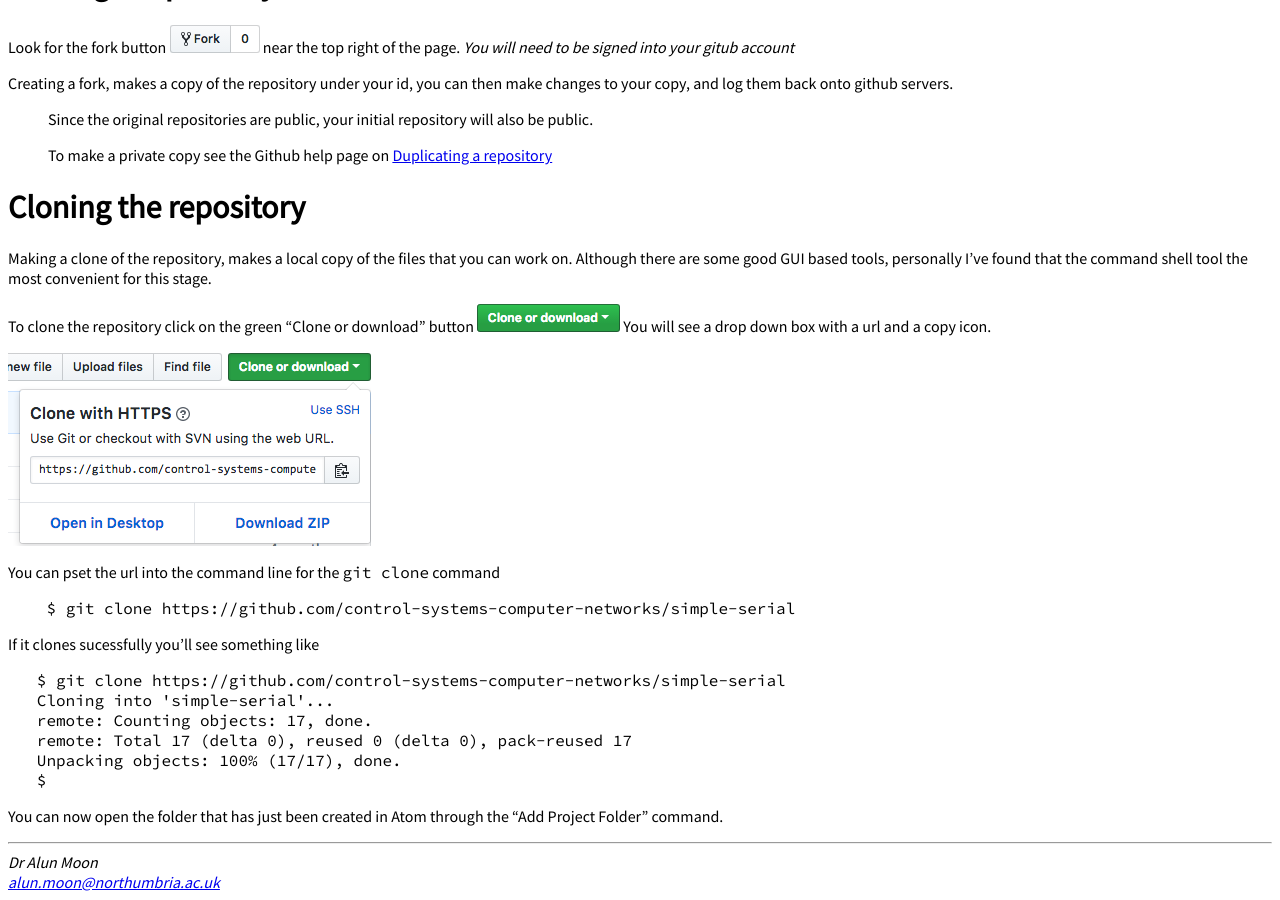
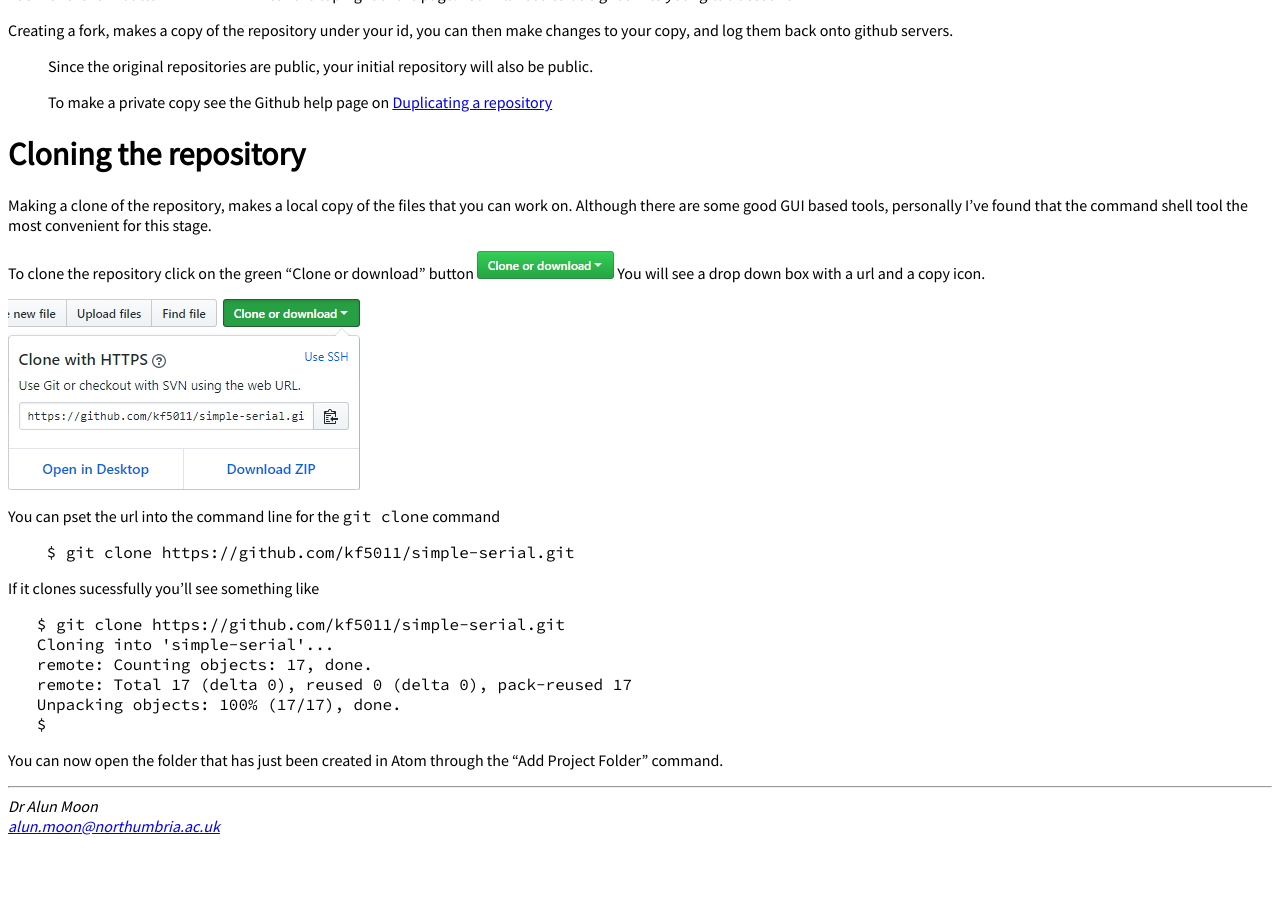
Before and after one commit to kf5011/kf5011.github.io, a Jekyll site: the page built from getting-started.md, in a window 1280 px wide and 900 px high, scrolled down 1264 px. Built offline with Jekyll 4.4.1, drawn with Linux system fonts in a browser that asks for light colours; our own code applies the rules of GitHub Pages for plain Markdown files; after the commit the page ends 2108 px from its top, so only the background shows below that; part of the change alters nothing that is shown.

Commit message:
redone some screen grabs for renamed organisation

````diff
--- a/getting-started.md
+++ b/getting-started.md
@@ -47,13 +47,13 @@ To clone the repository click on the green "Clone or download" button
 You can pset the url into the command line for the `git clone` command
 
    ```shell_session
-    $ git clone https://github.com/control-systems-computer-networks/simple-serial
+    $ git clone https://github.com/kf5011/simple-serial.git
    ```
 
 If it clones sucessfully you'll see something like
 
    ```shell_session
-   $ git clone https://github.com/control-systems-computer-networks/simple-serial
+   $ git clone https://github.com/kf5011/simple-serial.git
    Cloning into 'simple-serial'...
    remote: Counting objects: 17, done.
    remote: Total 17 (delta 0), reused 0 (delta 0), pack-reused 17
````
Also changed, not shown: images/atom-platformio-build.png (deleted), images/atom-platformio-terminal-select.png (deleted), images/atom-platformio-upload.png (deleted), images/bash-clone.png (deleted), images/clone-button-url.png, images/clone-button.png, images/clone-repro.png (deleted), images/copy-repro-url.png (deleted), images/fork-button.png, images/github-page.png, images/install-clang.png (deleted).
